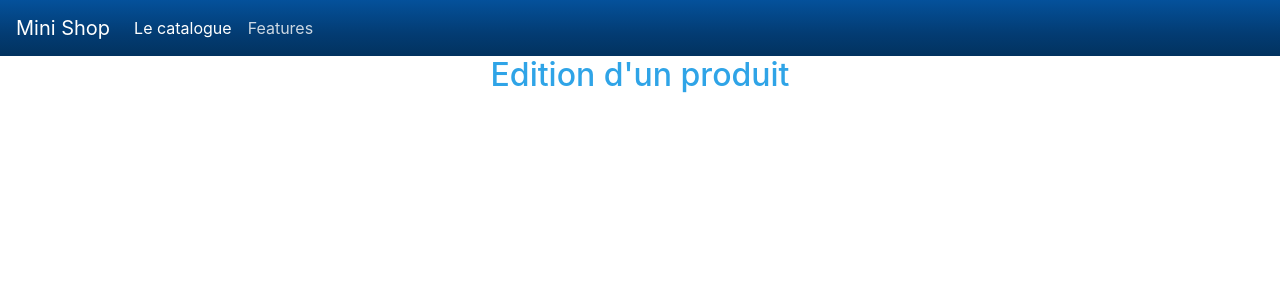
After one commit to patboost/afpa_store, a Symfony app: template templates/store/edit_prod.html.twig in a window 1280 px wide. The commit adds this page. Shown: the top 300 px of the page. Run offline with Twig, Linux system fonts and the light colour scheme; the template is opened without the code that fills it, so the values that code supplies are empty; some libraries are stand-ins or nearby versions.

Commit message:
Page produits => correction bug colonne entête + ajout Edition/ Delete dasn storeController

```diff
--- /dev/null
+++ b/templates/store/edit_prod.html.twig
@@ -0,0 +1,5 @@
+{% extends "base.html.twig" %}
+{% block title %}Mini Shop : Editer un produit{% endblock %}
+{% block body %}
+    <h2 class="text-center">Edition d'un produit</h2>
+{% endblock %}
--- a/templates/store/index.html.twig
+++ b/templates/store/index.html.twig
@@ -13,6 +13,7 @@
                 <th class="text-center">Prix unitaire</th>
                 <th class="text-center">Quantité en stock</th>
                 <th></th>
+                <th></th>
             </tr>
         </thead>
         <tbody>
@@ -27,8 +28,8 @@
                     <td class="text-center">{{ prod.category.name }}</td>
                     <td class="text-center">{{ prod.price | number_format(2, ',', '.') }} €</td>
                     <td class="text-center">{{ prod.quantity }}</td>
-                    <td><a href="#" class="fa fa-edit"></a></td>
-                    <td><a href="#" class="fa fa-trash"></a></td>
+                    <td><a href="{{ path('edit_prod', {'id': prod.id}) }}" class="fa fa-edit"></a></td>
+                    <td><a href="{{ path('delete_prod', {'id': prod.id}) }}" class="fa fa-trash"></a></td>
                 </tr>
             {% endfor %}
         </tbody>
```
Also changed, not shown: src/Controller/StoreController.php (+18 -0 lines).
